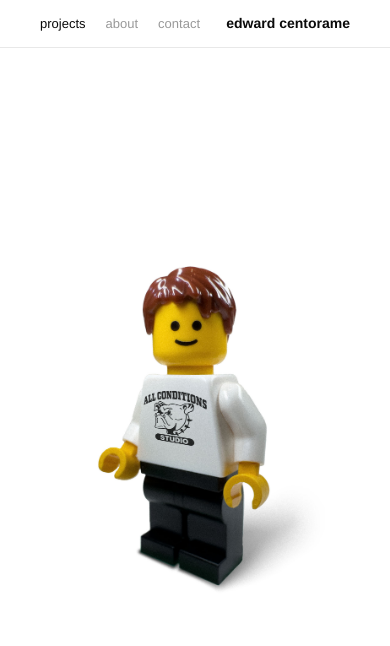
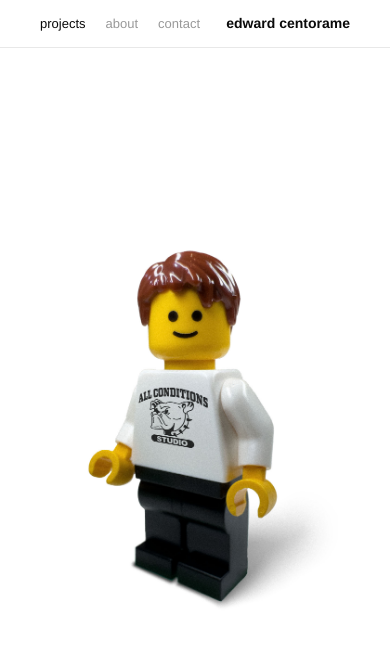
Before and after one commit to edwardcent/acs-portfolio, a Next.js app: page / in a window 390 px wide. Shown: the top 646 px of the page. Built offline with nearby package versions, Linux system fonts and the light colour scheme.

Commit message:
v32 mobile minifig +10%, text lower

```diff
--- a/app/page.tsx
+++ b/app/page.tsx
@@ -142,7 +142,7 @@ function MobileHome({ scrollY, hovered, setHovered, interactionOn, setInteractio
             left: '50%',
             top: `${figCenterY}vh`,
             transform: 'translate(-50%, -50%)',
-            width: '260px',
+            width: '286px',
             flexShrink: 0,
             pointerEvents: 'none',
             zIndex: 5,
@@ -153,7 +153,7 @@ function MobileHome({ scrollY, hovered, setHovered, interactionOn, setInteractio
           {/* Text zone — strictly top 42vh, overflow hidden so it can never reach minifig */}
           <div style={{
             position: 'absolute', left: '6vw', right: '6vw',
-            top: '10vh', height: '48vh',
+            top: '18vh', height: '42vh',
             overflow: 'hidden',
           }}>
             {/* Text 1 */}
```
